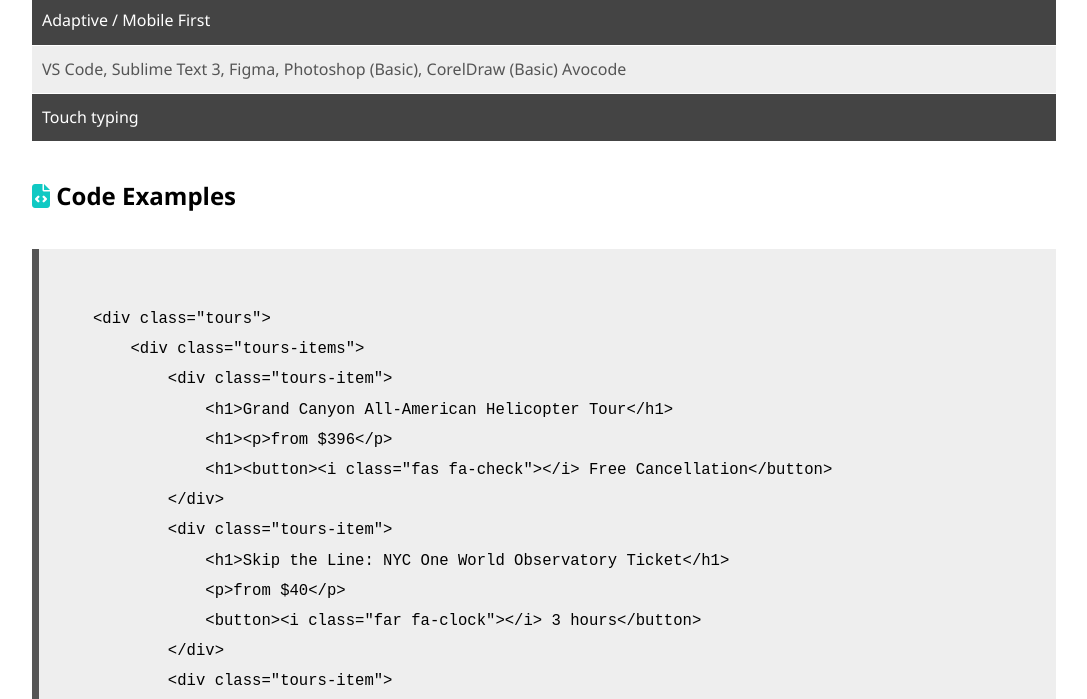
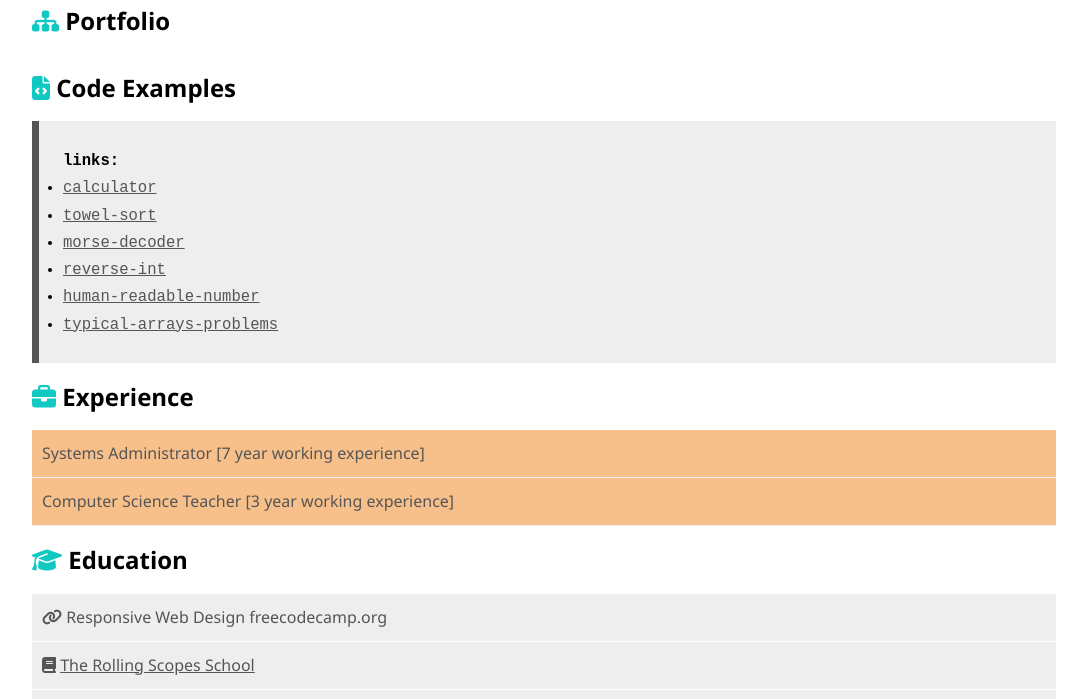
Before and after one commit to vegas-muffin/portfolio, a plain HTML site: page index.html in a window 1280 px wide. Shown: the part 1215-1914 px from the top of the page, without its empty margins (96-1183 px from the left). Drawn offline with Linux system fonts and the light colour scheme.

Commit message:
feat: change code examples section

```diff
--- a/index.html
+++ b/index.html
@@ -18,7 +18,7 @@
         <nav class="header__navbar">
           <div class="header__logo">Curriculum vitae</div>
           <div class="header__links">
-            <ul>
+            <ul class="header__items">
               <li class="header__item">
                 <a class="header__link" href="#contact">Contact Info</a>
               </li>
@@ -54,9 +54,9 @@
             src="https://i.ibb.co/VgDQLrr/avatar.jpg"
             alt="avatar"
           />
-          <h1 class="main__title-resume">Web Developer Resume</h1>
+          <h1 class="main__title-resume">Web Developer Resume / Portfolio</h1>
           <h2 class="main__title">Vagiz Mussin</h2>
-          <h2 class="main__title">
+          <h2 class="contact__title">
             <i class="fas fa-id-card-alt fa-color"></i> Contact Info
           </h2>
           <table class="contact__table">
@@ -112,7 +112,7 @@
         </div>
         <!-- Summary -->
         <div id="summary" class="summary">
-          <h2 class="main__title">
+          <h2 class="summary__title">
             <i class="fas fa-signal fa-color"></i> Summary
           </h2>
           <p>
@@ -122,7 +122,7 @@
         </div>
         <!-- Skills -->
         <div class="skills" id="skills">
-          <h2 class="main__title">
+          <h2 class="skills__title">
             <i class="fas fa-brain fa-color"></i> Skills
           </h2>
           <ul class="skills__style">
@@ -137,101 +137,83 @@
             <li>Adaptive / Mobile First</li>
             <li>
               VS Code, Sublime Text 3, Figma, Photoshop (Basic), CorelDraw
-              (Basic) Avocode
+              (Basic), Avocode
             </li>
             <li>Touch typing</li>
           </ul>
         </div>
+        <!-- Portfolio -->
+        <div class="portfolio">
+          <h2 class="portfolio__title"><i class="fas fa-sitemap fa-color"></i> Portfolio</h2>
+
+        </div>
         <!-- Code Examples -->
         <div id="code" class="code">
-          <h2 class="main__title">
+          <h2 class="code__title">
             <i class="fas fa-file-code fa-color"></i> Code Examples
           </h2>
           <div class="code__example">
-            <code>
-              &lt;div class="tours"&gt;<br />
-              &nbsp;&nbsp;&nbsp;&nbsp;&lt;div class="tours-items"&gt;<br />
-              &nbsp;&nbsp;&nbsp;&nbsp;&nbsp;&nbsp;&nbsp;&nbsp;&lt;div
-              class="tours-item"&gt;<br />
-              &nbsp;&nbsp;&nbsp;&nbsp;&nbsp;&nbsp;&nbsp;&nbsp;&nbsp;&nbsp;&nbsp;&nbsp;&lt;h1&gt;Grand
-              Canyon All-American Helicopter Tour&lt;/h1&gt;<br />
-              &nbsp;&nbsp;&nbsp;&nbsp;&nbsp;&nbsp;&nbsp;&nbsp;&nbsp;&nbsp;&nbsp;&nbsp;&lt;h1&gt;&lt;p&gt;from
-              $396&lt;/p&gt;<br />
-              &nbsp;&nbsp;&nbsp;&nbsp;&nbsp;&nbsp;&nbsp;&nbsp;&nbsp;&nbsp;&nbsp;&nbsp;&lt;h1&gt;&lt;button&gt;&lt;i
-              class="fas fa-check"&gt;&lt;/i&gt; Free
-              Cancellation&lt;/button&gt;<br />
-              &nbsp;&nbsp;&nbsp;&nbsp;&nbsp;&nbsp;&nbsp;&nbsp;&lt;/div&gt;<br />
-              &nbsp;&nbsp;&nbsp;&nbsp;&nbsp;&nbsp;&nbsp;&nbsp;&lt;div
-              class="tours-item"&gt;<br />
-              &nbsp;&nbsp;&nbsp;&nbsp;&nbsp;&nbsp;&nbsp;&nbsp;&nbsp;&nbsp;&nbsp;&nbsp;&lt;h1&gt;Skip
-              the Line: NYC One World Observatory Ticket&lt;/h1&gt;<br />
-              &nbsp;&nbsp;&nbsp;&nbsp;&nbsp;&nbsp;&nbsp;&nbsp;&nbsp;&nbsp;&nbsp;&nbsp;&lt;p&gt;from
-              $40&lt;/p&gt;<br />
-              &nbsp;&nbsp;&nbsp;&nbsp;&nbsp;&nbsp;&nbsp;&nbsp;&nbsp;&nbsp;&nbsp;&nbsp;&lt;button&gt;&lt;i
-              class="far fa-clock"&gt;&lt;/i&gt; 3 hours&lt;/button&gt;<br />
-              &nbsp;&nbsp;&nbsp;&nbsp;&nbsp;&nbsp;&nbsp;&nbsp;&lt;/div&gt;<br />
-              &nbsp;&nbsp;&nbsp;&nbsp;&nbsp;&nbsp;&nbsp;&nbsp;&lt;div
-              class="tours-item"&gt;<br />
-              &nbsp;&nbsp;&nbsp;&nbsp;&nbsp;&nbsp;&nbsp;&nbsp;&nbsp;&nbsp;&nbsp;&nbsp;&lt;h1&gt;&lt;h1&gt;Harry
-              Potter Tour of Warner Bros. Studio in London&lt;/h1&gt;<br />
-              &nbsp;&nbsp;&nbsp;&nbsp;&nbsp;&nbsp;&nbsp;&nbsp;&nbsp;&nbsp;&nbsp;&nbsp;&lt;h1&gt;&lt;p&gt;from
-              $199&lt;/p&gt;<br />
-              &nbsp;&nbsp;&nbsp;&nbsp;&nbsp;&nbsp;&nbsp;&nbsp;&nbsp;&nbsp;&nbsp;&nbsp;&lt;h1&gt;&lt;button&gt;&lt;i
-              class="fas fa-check"&gt;&lt;/i&gt; Free
-              Cancellation&lt;/button&gt;<br />
-              &nbsp;&nbsp;&nbsp;&nbsp;&nbsp;&nbsp;&nbsp;&nbsp;&lt;/div&gt;<br />
-              &nbsp;&nbsp;&nbsp;&nbsp;&lt;/div&gt;<br />
-              &lt;/div&gt;
+            <code class="code__style">
+              <strong>links:</strong>
+              <ul class="code__list">
+                <li class="code__list-item">
+                  <a class="code__link" href="https://github.com/vegas-muffin/calculator/tree/calculator"  target="_blank">calculator</a>
+                </li>
+                <li class="code__list-item">
+                  <a class="code__link" href="https://github.com/vegas-muffin/towel-sort/blob/master/src/index.js" target="_blank">towel-sort</a>
+                </li>
+                <li class="code__list-item">
+                  <a class="code__link" href="https://github.com/vegas-muffin/morse-decoder/blob/master/src/index.js" target="_blank">
+                morse-decoder</a>
+                </li>
+                <li class="code__list-item">
+                  <a class="code__link" href="https://github.com/vegas-muffin/reverse-int/blob/master/src/index.js" target="_blank">reverse-int</a>
+                </li>
+                <li class="code__list-item">
+                  <a class="code__link" href="https://github.com/vegas-muffin/human-readable-number/blob/master/src/index.js" target="_blank">
+                human-readable-number</a>
+              </li>
+                <li class="code__list-item">
+                  <a class="code__link" href="https://github.com/vegas-muffin/typical-arrays-problems/blob/master/src/index.js" target="_blank">
+                typical-arrays-problems</a>
+              </li>
+              </ul>
             </code>
           </div>
         </div>
         <!-- Experience -->
         <div id="experience" class="experience">
-          <h2 class="main__title">
+          <h2 class="experience__title">
             <i class="fas fa-briefcase fa-color"></i> Experience
           </h2>
           <ul class="experience__style">
-            <li>Systems Administrator</li>
-            <li>Computer Science Teacher</li>
+            <li>Systems Administrator [7 year working experience]</li>
+            <li>Computer Science Teacher [3 year working experience]</li>
           </ul>
         </div>
         <!-- Education -->
         <div id="education" class="education">
-          <h2 class="main__title">
+          <h2 class="education__title">
             <i class="fas fa-graduation-cap fa-color"></i> Education
           </h2>
           <ul class="education__style">
-            <li>
+            <li class="education__item">
               <i class="fas fa-link"></i> Responsive Web Design freecodecamp.org
             </li>
-            <li>
-              <i class="fas fa-book"></i> Books:
-              <ul>
-                <li>
-                  <img
-                    src="https://i.ibb.co/Wsp3phg/csssss3.jpg"
-                    alt="book_css"
-                  />
-                </li>
-                <li>
-                  <img
-                    src="https://i.ibb.co/RgBkM8Q/JSSSSS3-copy.jpg"
-                    alt="book_javascript"
-                  />
-                </li>
-              </ul>
+            <li class="education__item">
+              <i class="fas fa-book"></i> <a class="education__link" href="https://rs.school/">The Rolling Scopes School</a>
             </li>
-            <li>
+            <li class="education__item">
               <i class="fab fa-youtube"></i> Traversy Media Youtube chanel
             </li>
-            <li>
+            <li class="education__item">
               <i class="fas fa-user-graduate"></i> Bachelor of Computer Science
             </li>
           </ul>
         </div>
         <!-- English -->
         <div id="english" class="english">
-          <h2 class="main__title">
+          <h2 class="english__title">
             <i class="fas fa-globe fa-color"></i> English
           </h2>
           <p>Pre-Intermediate A2</p>
@@ -241,7 +223,7 @@
     <footer class="footer">
       <div class="container">
         <div class="footer__inner">
-          <span class="up"
+          <span class="footer__up"
             ><a href="#up"><i class="fas fa-angle-up"></i> Up</a></span
           >
           <span class="copyright">&copy 2020 Vagiz Mussin</span>
--- a/style.css
+++ b/style.css
@@ -1,4 +1,3 @@
-<style>
 /* root style */
 * {
   -webkit-box-sizing: border-box;
@@ -74,7 +73,15 @@
   float: left;
   padding: 30px;
 }
-      .main__title {
+.main__title,
+.contact__title,
+.summary__title,
+.skills__title,
+.code__title,
+.experience__title,
+.education__title,
+.english__title,
+.portfolio__title {
   padding: 20px 0;
 }
 .contact__table,
@@ -161,9 +168,17 @@
 .code__example {
   font-family: "Consolas", "Monaco";
   background-color: #eee;
-        padding: 54px;
+  padding: 24px;
   font-size: 1.2em;
   border-left: #555 7px solid;
+}
+
+.code__link {
+  color: #555;
+}
+
+.code__link:hover {
+  color: #000;
 }
 /* Experience */
 .experience__style {
@@ -193,6 +208,15 @@
   list-style-type: none;
   text-align: left;
 }
+
+.education__link {
+  color: #555;
+}
+
+.education__link:hover {
+  color: #000;
+  text-decoration: none;
+}
 /* English */
 .english p {
   font-style: italic;
@@ -216,7 +240,7 @@
   -ms-flex-pack: justify;
   justify-content: space-between;
 }
-      .up a {
+.footer__up a {
   text-decoration: none;
   color: #f7c08a;
   font-weight: bold;
@@ -300,4 +324,3 @@
     font-size: 85%;
   }
 }
-    </style>
```
Lines whose indentation alone changed are shown as unchanged.
